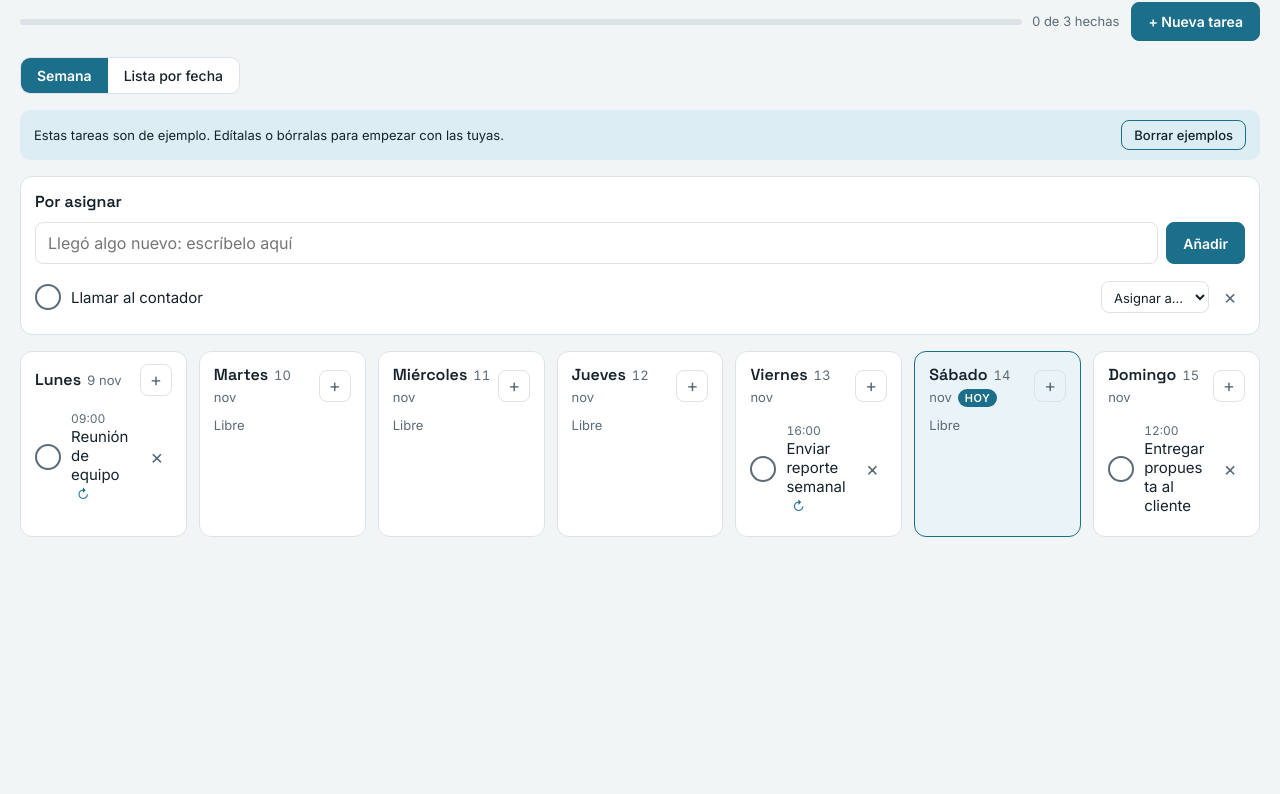
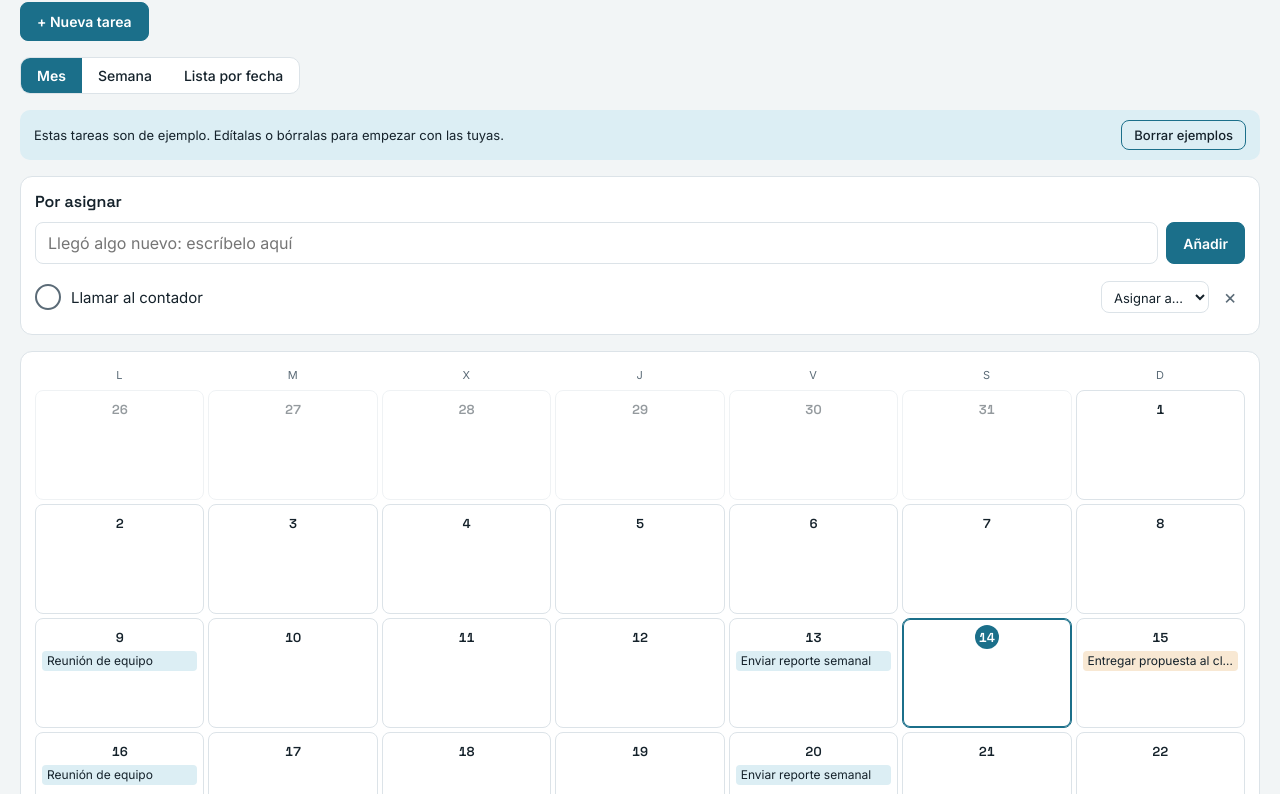
Before and after one commit to lizrosth/Agenda-semanal, a plain HTML site: page index.html in a window 1280 px wide. Shown: the part 86-880 px from the top of the page. Before the commit the page ends 800 px from the top, so only its background shows below. Drawn offline with Linux system fonts and the light colour scheme.

Commit message:
Add files via upload

```diff
--- a/index.html
+++ b/index.html
@@ -87,6 +87,19 @@ h1{margin:0; font:700 28px/1.1 var(--font-display); letter-spacing:-.01em; font-
 .lgroup:first-child{border-top:0; padding-top:0}
 .lhead{margin:0; font:600 15px var(--font-display); display:flex; align-items:baseline; gap:8px}
 .lhead small{font:500 13px var(--font-body); color:var(--muted)}
+.mgrid{display:grid; grid-template-columns:repeat(7, minmax(0,1fr)); gap:4px}
+.mdow{font-size:11px; text-transform:uppercase; letter-spacing:.06em; color:var(--muted); text-align:center; padding:2px 0}
+.mcell{display:flex; flex-direction:column; align-items:stretch; gap:2px; min-height:80px; padding:4px 3px; border:1px solid var(--line); border-radius:8px; background:var(--surface); color:var(--fg); text-align:left; cursor:pointer; min-width:0; overflow:hidden}
+.mcell.out{opacity:.45}
+.mcell.sel{border-color:var(--accent); box-shadow:inset 0 0 0 1px var(--accent)}
+.mnum{align-self:center; width:24px; height:24px; display:flex; align-items:center; justify-content:center; border-radius:50%; font:600 13px var(--font-display); font-variant-numeric:tabular-nums}
+.mcell.today .mnum{background:var(--accent); color:var(--accent-ink)}
+.mchip{display:block; font-size:10px; line-height:1.3; padding:1px 3px; border-radius:4px; background:var(--accent-soft); color:var(--fg); overflow:hidden; white-space:nowrap; text-overflow:ellipsis}
+.mchip.once{background:var(--warm-soft)}
+.mchip.done{text-decoration:line-through; opacity:.6}
+.mmore{font-size:10px; color:var(--muted); padding-left:3px}
+.mdetail{margin-top:12px; padding-top:12px; border-top:1px solid var(--line); display:flex; flex-direction:column; gap:6px}
+@media (min-width:720px){.mcell{min-height:110px; padding:6px 6px} .mchip{font-size:12px; padding:2px 5px}}
 .quick{display:flex; gap:8px}
 .quick input{flex:1; min-width:0}
 .linkbtn{background:none; border:0; padding:0; color:var(--accent); font-size:12px; font-weight:500; cursor:pointer; text-decoration:underline}
@@ -185,7 +198,8 @@ legend{font-size:13px; color:var(--muted); padding:0; margin-bottom:6px}
   </div>
 
   <div class="viewtoggle" role="group" aria-label="Vista">
-    <button type="button" id="v-week" aria-pressed="true">Semana</button>
+    <button type="button" id="v-month" aria-pressed="true">Mes</button>
+    <button type="button" id="v-week" aria-pressed="false">Semana</button>
     <button type="button" id="v-list" aria-pressed="false">Lista por fecha</button>
   </div>
 
@@ -212,6 +226,11 @@ legend{font-size:13px; color:var(--muted); padding:0; margin-bottom:6px}
   </section>
 
   <main class="week" id="week"></main>
+
+  <section class="card" id="monthview" hidden aria-label="Calendario del mes">
+    <div class="mgrid" id="mgrid"></div>
+    <div class="mdetail" id="mdetail"></div>
+  </section>
 
   <section class="card" id="listview" hidden aria-labelledby="list-h">
     <h2 id="list-h">Próximos 14 días <small>solo días con tareas</small></h2>
@@ -276,6 +295,7 @@ legend{font-size:13px; color:var(--muted); padding:0; margin-bottom:6px}
 var DAYS = ['Lun','Mar','Mié','Jue','Vie','Sáb','Dom'];
 var DAYS_LONG = ['Lunes','Martes','Miércoles','Jueves','Viernes','Sábado','Domingo'];
 var MONTHS = ['ene','feb','mar','abr','may','jun','jul','ago','sep','oct','nov','dic'];
+var MONTHS_LONG = ['Enero','Febrero','Marzo','Abril','Mayo','Junio','Julio','Agosto','Septiembre','Octubre','Noviembre','Diciembre'];
 var LS_KEY = 'agenda-semanal-v1';
 
 function pad(n){ return n < 10 ? '0' + n : '' + n; }
@@ -312,7 +332,9 @@ var loaded = false;
 var mode = 'boot';          // 'boot' | 'db' | 'local'
 var ref = null, writing = false, dirty = false;
 var editingId = null, formPreset = null;
-var view = 'week';          // 'week' | 'list'
+var view = 'month';
+var monthStart = new Date(new Date().getFullYear(), new Date().getMonth(), 1);
+var selDay = ymd(new Date());          // 'week' | 'list'
 
 /* ---------- Datos de cada día ---------- */
 function forDate(s){
@@ -454,19 +476,25 @@ function render(){
     ? weekStart.getDate() + ' – ' + we.getDate() + ' ' + MONTHS[we.getMonth()]
     : weekStart.getDate() + ' ' + MONTHS[weekStart.getMonth()] + ' – ' + we.getDate() + ' ' + MONTHS[we.getMonth()];
   $('range').textContent = r + ' ' + we.getFullYear();
-  var isList = view === 'list';
+  var isList = view === 'list', isMonth = view === 'month';
   if (isList){
     var nd = new Date();
     $('eyebrow').textContent = 'Hoy';
     $('range').textContent = DAYS_LONG[wdIndex(nd)] + ' ' + nd.getDate() + ' ' + MONTHS[nd.getMonth()];
   }
-  $('v-week').setAttribute('aria-pressed', isList ? 'false' : 'true');
+  if (isMonth){
+    $('eyebrow').textContent = 'Mes';
+    $('range').textContent = MONTHS_LONG[monthStart.getMonth()] + ' ' + monthStart.getFullYear();
+  }
+  $('v-month').setAttribute('aria-pressed', isMonth ? 'true' : 'false');
+  $('v-week').setAttribute('aria-pressed', view === 'week' ? 'true' : 'false');
   $('v-list').setAttribute('aria-pressed', isList ? 'true' : 'false');
   document.querySelector('.nav').hidden = isList;
-  document.querySelector('.progress').hidden = isList;
-  $('strip').hidden = isList;
-  $('week').hidden = isList;
+  document.querySelector('.progress').hidden = view !== 'week';
+  $('strip').hidden = view !== 'week';
+  $('week').hidden = view !== 'week';
   $('listview').hidden = !isList;
+  $('monthview').hidden = !isMonth;
 
   /* Avance de la semana */
   var total = 0, done = 0, days = [];
@@ -537,7 +565,7 @@ function render(){
       o0.value = '';
       sel.appendChild(o0);
       for (var k = 0; k < 7; k++){
-        var od = isList ? addDays(new Date(), k) : addDays(weekStart, k);
+        var od = view !== 'week' ? addDays(new Date(), k) : addDays(weekStart, k);
         var o = el('option', '', DAYS[wdIndex(od)] + ' ' + od.getDate());
         o.value = ymd(od);
         sel.appendChild(o);
@@ -598,6 +626,59 @@ function render(){
   });
 
   if (isList) renderList();
+  if (isMonth) renderMonth();
+}
+
+function renderMonth(){
+  var tS = nowS();
+  var grid = $('mgrid');
+  grid.textContent = '';
+  ['L','M','X','J','V','S','D'].forEach(function(l){ grid.appendChild(el('div', 'mdow', l)); });
+  var first = monthStart;
+  var last = new Date(first.getFullYear(), first.getMonth() + 1, 0);
+  var cur = mondayOf(first);
+  var end = addDays(mondayOf(last), 6);
+  while (cur <= end){
+    (function(d){
+      var s = ymd(d);
+      var its = forDate(s);
+      var cell = el('button', 'mcell' + (d.getMonth() !== first.getMonth() ? ' out' : '') + (s === tS ? ' today' : '') + (s === selDay ? ' sel' : ''));
+      cell.type = 'button';
+      cell.setAttribute('aria-label', DAYS_LONG[wdIndex(d)] + ' ' + d.getDate() + ', ' + its.length + (its.length === 1 ? ' tarea' : ' tareas'));
+      cell.appendChild(el('span', 'mnum', d.getDate()));
+      its.slice(0, 2).forEach(function(x){
+        cell.appendChild(el('span', 'mchip ' + x.t.kind + (x.done ? ' done' : ''), x.t.title));
+      });
+      if (its.length > 2) cell.appendChild(el('span', 'mmore', '+' + (its.length - 2) + ' más'));
+      cell.onclick = function(){ selDay = s; render(); };
+      grid.appendChild(cell);
+    })(cur);
+    cur = addDays(cur, 1);
+  }
+
+  var det = $('mdetail');
+  det.textContent = '';
+  var sd = parse(selDay);
+  var head = el('div', 'dayhead');
+  var left = el('div');
+  left.appendChild(el('span', 'dayname', DAYS_LONG[wdIndex(sd)]));
+  left.appendChild(el('span', 'daydate', sd.getDate() + ' ' + MONTHS[sd.getMonth()]));
+  if (selDay === tS) left.appendChild(el('span', 'pill', 'Hoy'));
+  head.appendChild(left);
+  var add = el('button', 'addday', '+');
+  add.type = 'button';
+  add.setAttribute('aria-label', 'Añadir tarea el ' + sd.getDate() + ' de ' + MONTHS[sd.getMonth()]);
+  add.onclick = function(){ openForm(null, { date: selDay }); };
+  head.appendChild(add);
+  det.appendChild(head);
+  var items = forDate(selDay);
+  if (items.length){
+    var ul = el('ul', 'items');
+    items.forEach(function(x){ ul.appendChild(itemEl(x.t, x.date, x.done)); });
+    det.appendChild(ul);
+  } else {
+    det.appendChild(el('p', 'free', 'Libre'));
+  }
 }
 
 function renderList(){
@@ -703,11 +784,26 @@ Array.prototype.forEach.call(document.querySelectorAll('input[name="kind"]'), fu
 });
 
 /* ---------- Controles de la página ---------- */
-$('prev').onclick = function(){ weekStart = addDays(weekStart, -7); render(); };
-$('next').onclick = function(){ weekStart = addDays(weekStart, 7); render(); };
-$('today').onclick = function(){ weekStart = mondayOf(new Date()); render(); };
-$('add').onclick = function(){ openForm(null); };
-$('v-week').onclick = function(){ view = 'week'; render(); };
+$('prev').onclick = function(){
+  if (view === 'month') monthStart = new Date(monthStart.getFullYear(), monthStart.getMonth() - 1, 1);
+  else weekStart = addDays(weekStart, -7);
+  render();
+};
+$('next').onclick = function(){
+  if (view === 'month') monthStart = new Date(monthStart.getFullYear(), monthStart.getMonth() + 1, 1);
+  else weekStart = addDays(weekStart, 7);
+  render();
+};
+$('today').onclick = function(){
+  var n = new Date();
+  weekStart = mondayOf(n);
+  monthStart = new Date(n.getFullYear(), n.getMonth(), 1);
+  selDay = ymd(n);
+  render();
+};
+$('add').onclick = function(){ openForm(null, view === 'month' ? { date: selDay } : null); };
+$('v-month').onclick = function(){ view = 'month'; render(); };
+$('v-week').onclick = function(){ weekStart = mondayOf(parse(selDay)); view = 'week'; render(); };
 $('v-list').onclick = function(){ view = 'list'; render(); };
 $('clear-ex').onclick = function(){
   state.tasks = state.tasks.filter(function(t){ return !t.ex; });
```
